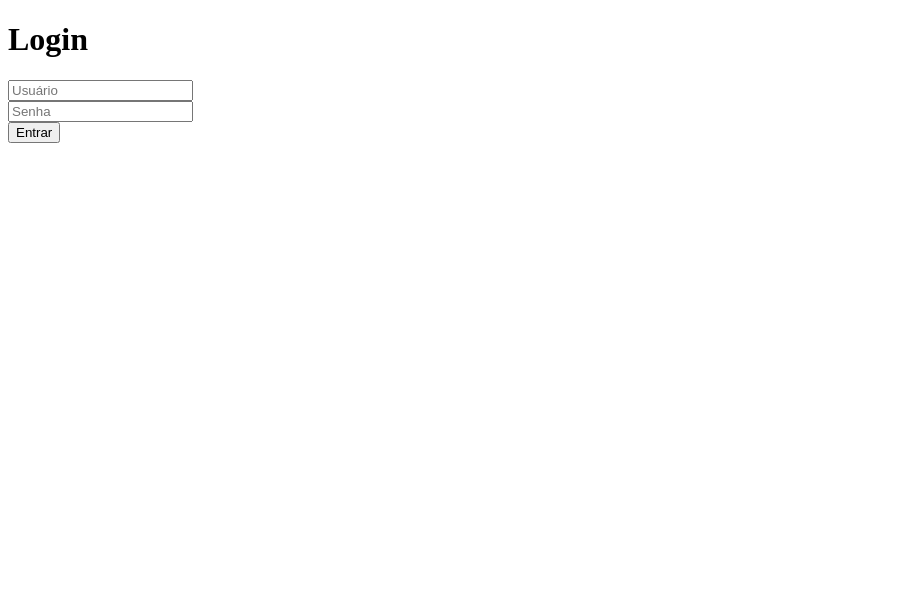
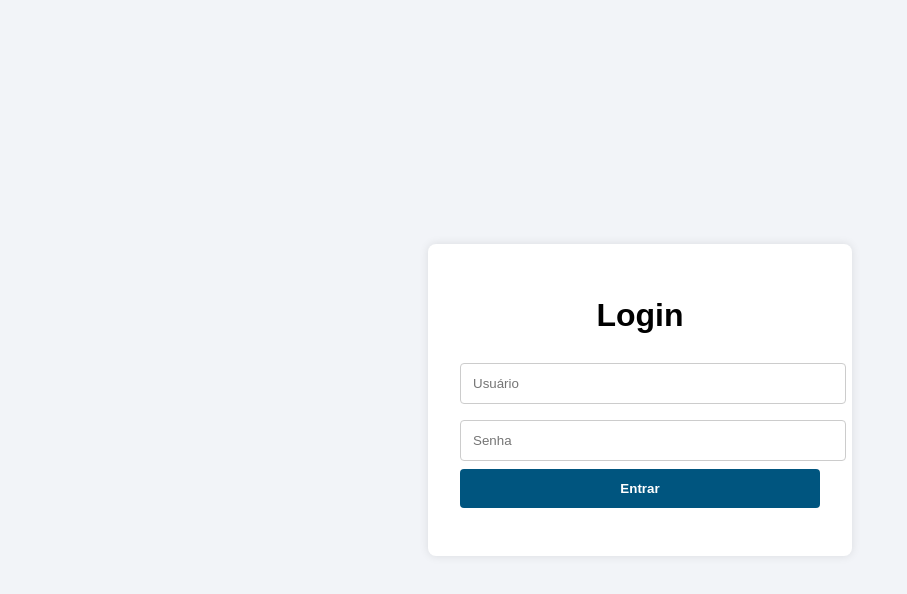
Before and after one commit to Miguel602/frondend-questoesdomiguel, a plain HTML site: page login.html in a window 1280 px wide. Shown: the whole page, without its empty margins (0-907 px from the left). Drawn offline with Linux system fonts and the light colour scheme.

Commit message:
Update login.html

```diff
--- a/login.html
+++ b/login.html
@@ -5,15 +5,62 @@
   <meta charset="UTF-8" />
   <meta name="viewport" content="width=device-width, initial-scale=1.0"/>
   <title>Login | Questões do Miguel</title>
+  <style>
+    body {
+      font-family: Arial, sans-serif;
+      background: #f2f4f8;
+      display: flex;
+      justify-content: center;
+      align-items: center;
+      height: 100vh;
+      margin: 0;
+    }
+    .login-container {
+      background: white;
+      padding: 2rem;
+      border-radius: 8px;
+      box-shadow: 0 0 10px rgba(0,0,0,0.1);
+      width: 100%;
+      max-width: 360px;
+      text-align: center;
+    }
+    input {
+      width: 100%;
+      padding: 0.75rem;
+      margin: 0.5rem 0;
+      border: 1px solid #ccc;
+      border-radius: 4px;
+    }
+    button {
+      width: 100%;
+      padding: 0.75rem;
+      background: #00557f;
+      color: white;
+      border: none;
+      border-radius: 4px;
+      cursor: pointer;
+      font-weight: bold;
+    }
+    button:hover {
+      background: #003f5f;
+    }
+    #result {
+      margin-top: 1rem;
+      color: red;
+      font-weight: bold;
+    }
+  </style>
 </head>
 <body>
-  <h1>Login</h1>
-  <form id="login-form">
-    <input type="text" id="username" placeholder="Usuário" required /><br />
-    <input type="password" id="password" placeholder="Senha" required /><br />
-    <button type="submit">Entrar</button>
-  </form>
-  <div id="result"></div>
+  <div class="login-container">
+    <h1>Login</h1>
+    <form id="login-form">
+      <input type="text" id="username" placeholder="Usuário" required />
+      <input type="password" id="password" placeholder="Senha" required />
+      <button type="submit">Entrar</button>
+    </form>
+    <div id="result"></div>
+  </div>
 
   <script src="login.js"></script>
 </body>
```
